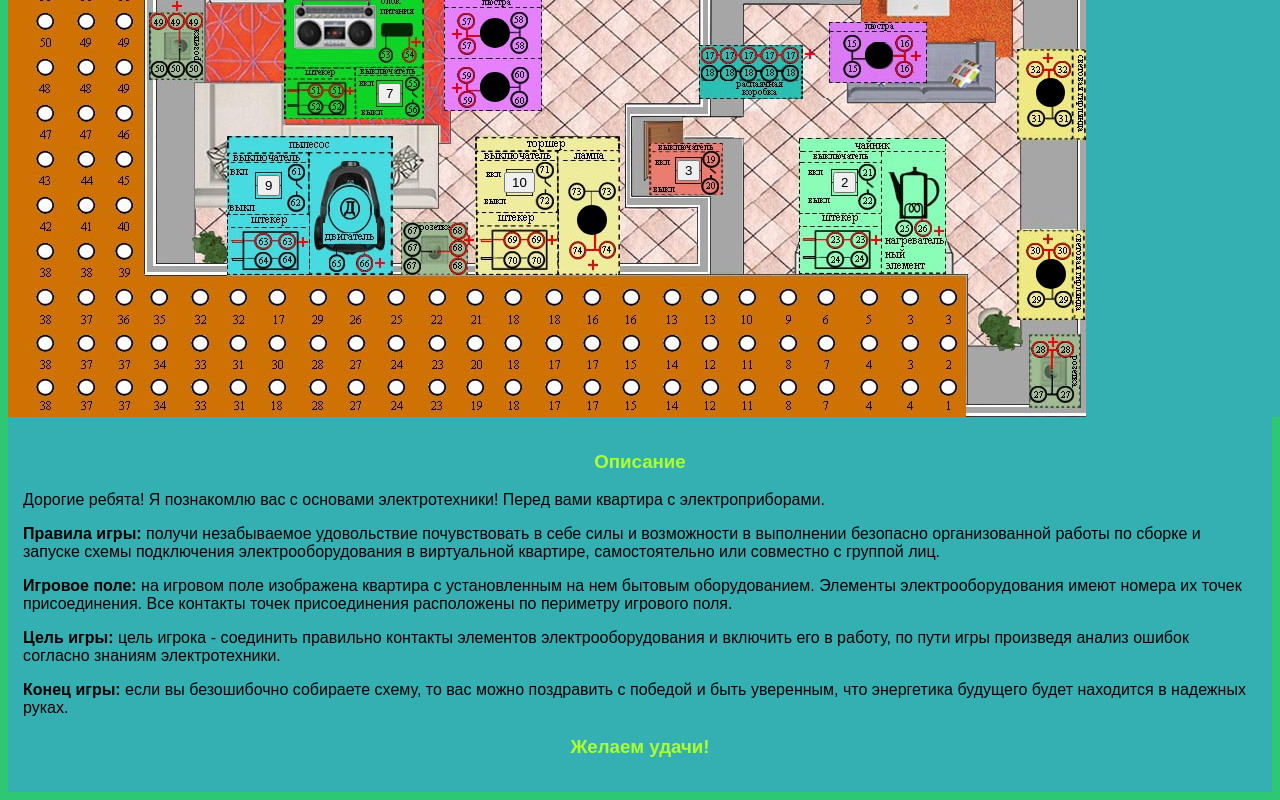
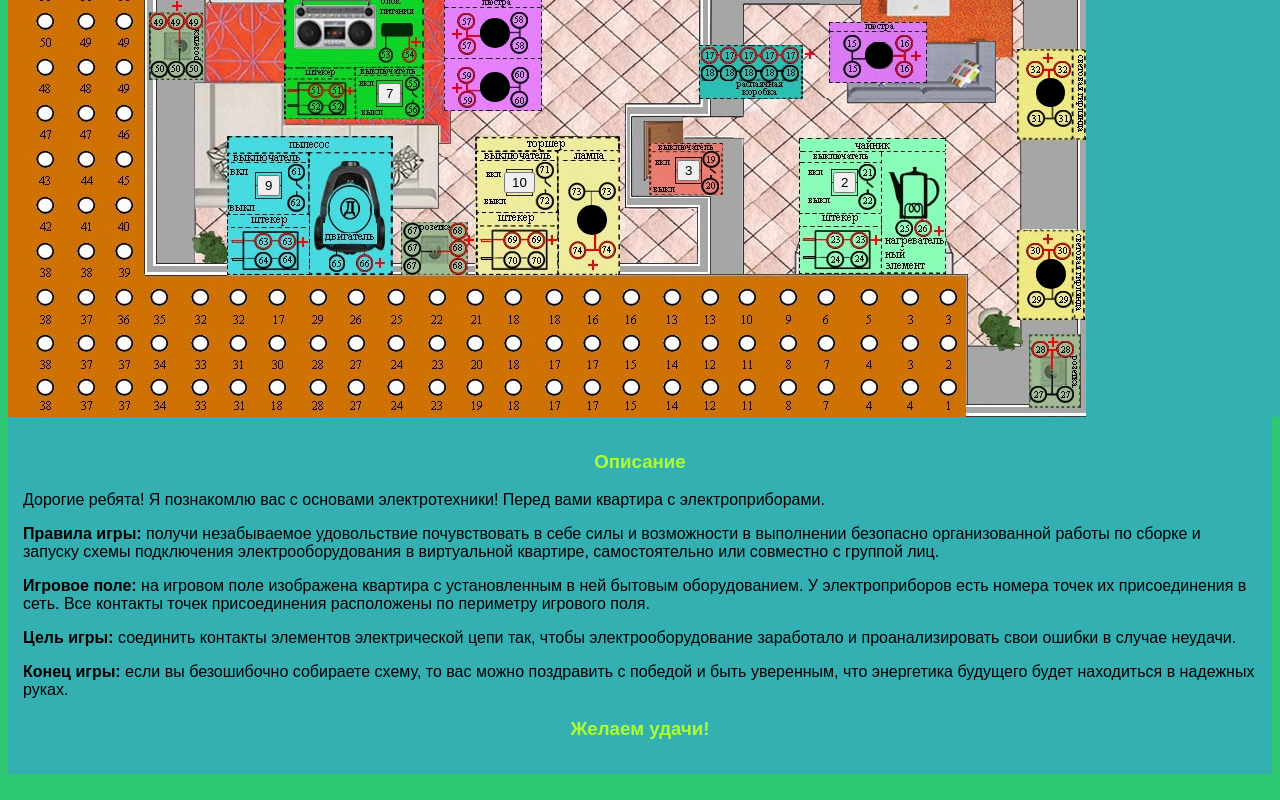
Before and after one commit to bogsaff/bogsaff.github.io, a plain HTML site: page index.html in a window 1280 px wide. Shown: the part 408-1208 px from the top of the page. Drawn offline with nearby package versions, Linux system fonts and the light colour scheme.

Commit message:
редакт текста

```diff
--- a/index.html
+++ b/index.html
@@ -111,22 +111,24 @@
     </p>
     <p class="">
         <strong>Правила игры:</strong> получи незабываемое удовольствие почувствовать в себе силы и возможности
-        в выполнении безопасно организованной работы по сборке и запуске схемы подключения электрооборудования
+        в выполнении безопасно организованной работы по сборке и запуску схемы подключения электрооборудования
         в виртуальной квартире, самостоятельно или совместно с группой лиц.
     </p>
 
     <p class="">
-        <strong>Игровое поле:</strong> на игровом поле изображена квартира с установленным на нем бытовым
-        оборудованием. Элементы электрооборудования имеют номера их точек присоединения. Все контакты точек
+        <strong>Игровое поле:</strong> на игровом поле изображена квартира с установленным в ней бытовым
+        оборудованием. У электроприборов есть номера точек их
+        присоединения в сеть. Все контакты точек
         присоединения расположены по периметру игрового поля.
     </p>
     <p class="">
-        <strong>Цель игры:</strong> цель игрока - соединить правильно контакты элементов электрооборудования и
-        включить его в работу, по пути игры произведя анализ ошибок согласно знаниям электротехники.
+        <strong>Цель игры:</strong> соединить контакты элементов электрической цепи так,
+        чтобы электрооборудование заработало и проанализировать свои
+        ошибки в случае неудачи.
     </p>
     <p class=""><strong>Конец игры:</strong>
         если вы безошибочно собираете схему, то вас можно поздравить с победой и быть уверенным, что энергетика
-        будущего будет находится в надежных руках.
+        будущего будет находиться в надежных руках.
     </p>
     <h3 style="text-align: center" class="greenYellow">Желаем удачи!</h3>
 
```
